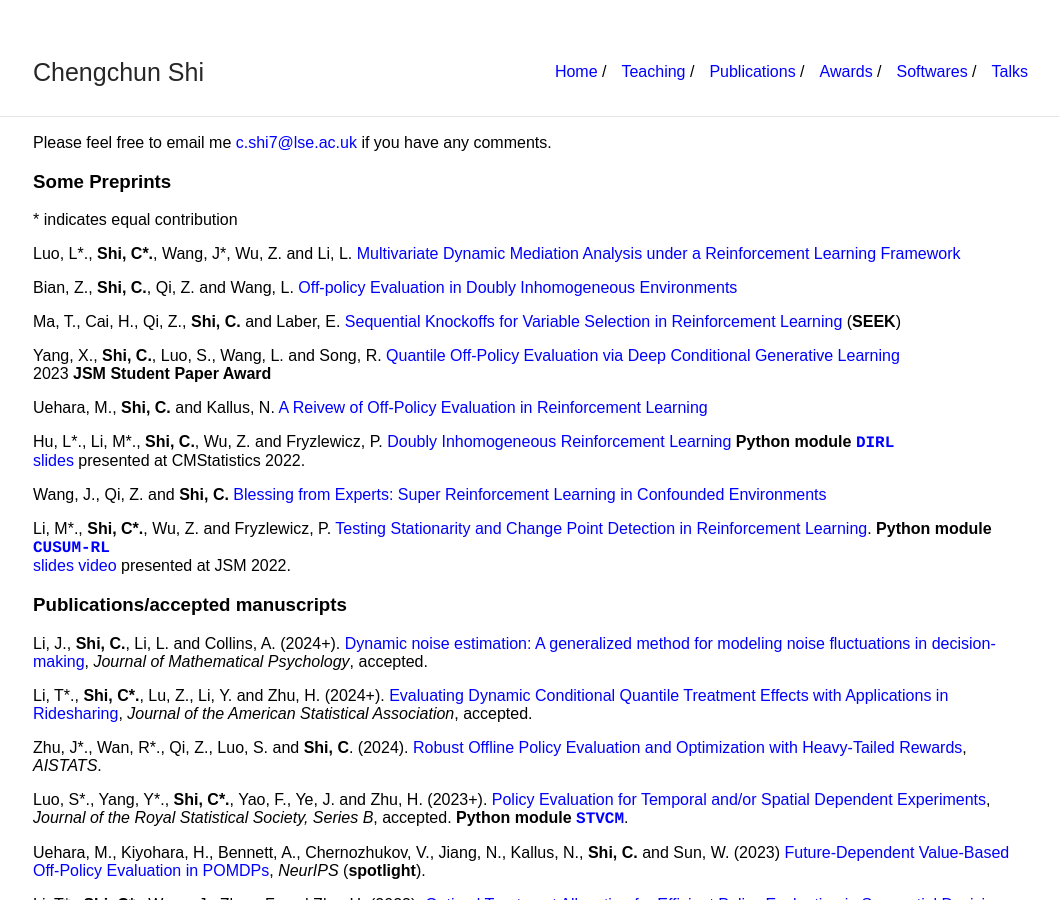
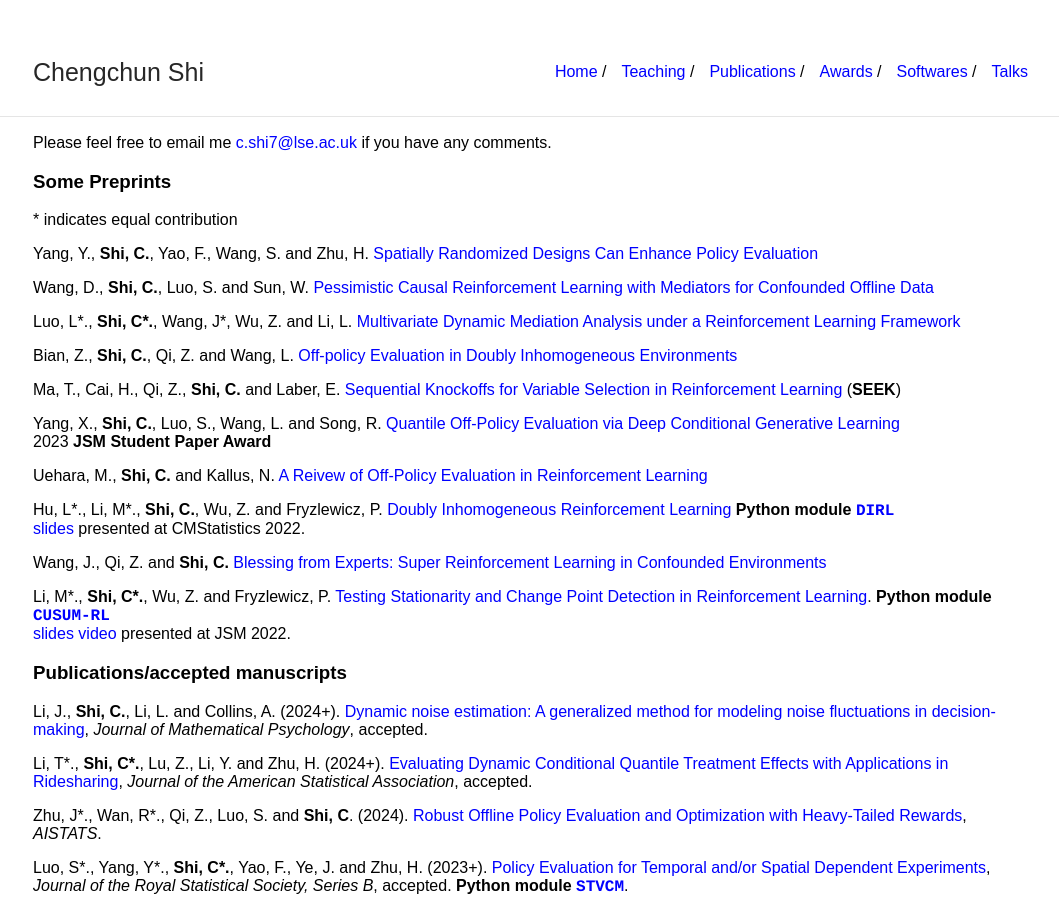
Before and after one commit to callmespring/callmespring.github.io, a Jekyll site: the page built from publication.md, in a window 1280 px wide and 900 px high. Shown: the whole window, without its empty margins (107-1166 px from the left). Built offline with Jekyll 4.4.1, drawn with Linux system fonts in a browser that asks for light colours.

Commit message:
Update publication.md

```diff
--- a/publication.md
+++ b/publication.md
@@ -10,6 +10,12 @@ Please feel free to email me <c.shi7@lse.ac.uk> if you have any comments.
 ### Some Preprints
 
 \* indicates equal contribution
+
+Yang, Y., **Shi, C.**, Yao, F., Wang, S. and Zhu, H. [Spatially Randomized Designs Can Enhance Policy Evaluation
+](https://arxiv.org/pdf/2403.11400.pdf)
+
+Wang, D., **Shi, C.**, Luo, S. and Sun, W. [Pessimistic Causal Reinforcement Learning with
+Mediators for Confounded Offline Data](https://arxiv.org/pdf/2403.11841.pdf)
 
 Luo, L\*., **Shi, C\*.**, Wang, J\*, Wu, Z. and Li, L. [Multivariate Dynamic Mediation Analysis under a Reinforcement Learning Framework
 ](https://arxiv.org/pdf/2310.16203.pdf)
```
